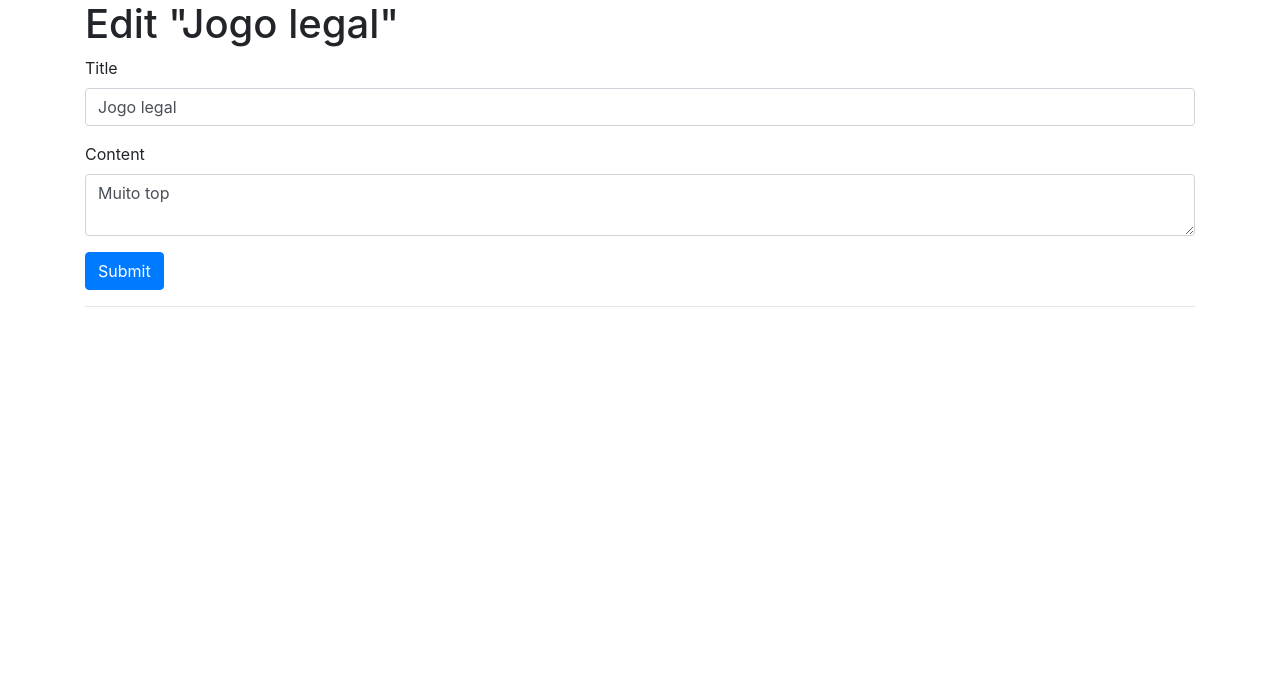
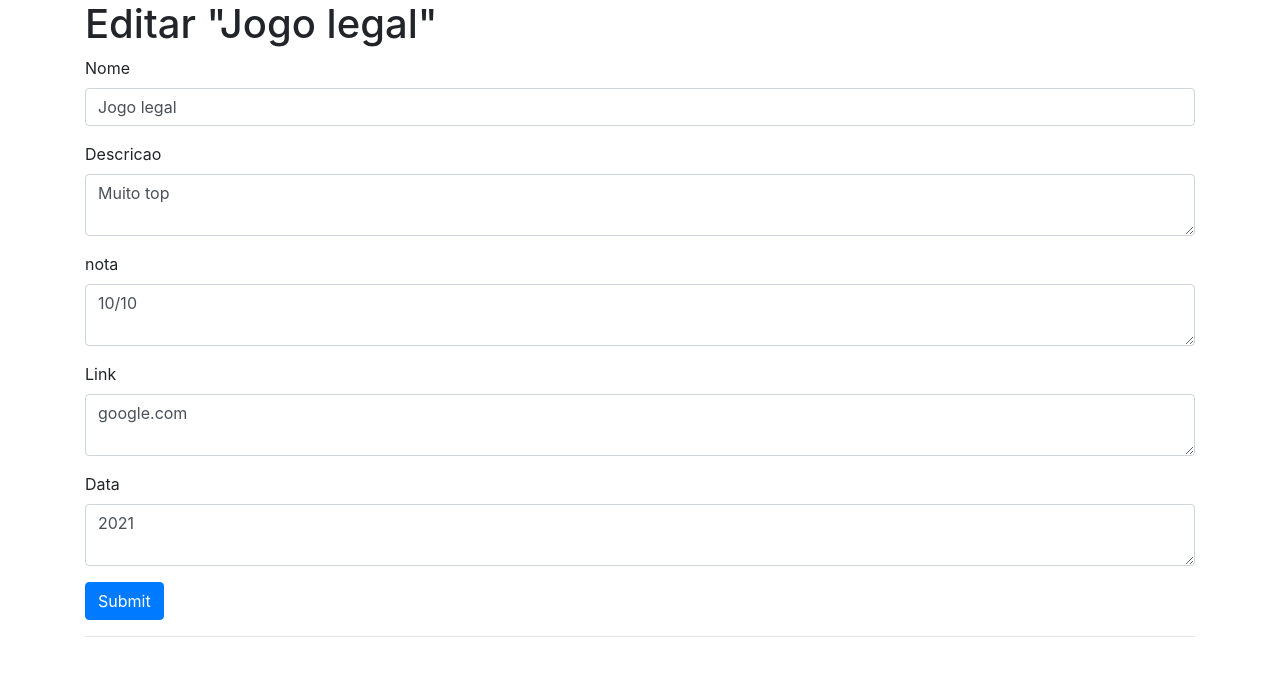
Before and after one commit to otaviootavio/flask-app-game, a Flask app: page /8/edit in a window 1280 px wide. Shown: the part 56-732 px from the top of the page. Run offline with Flask 2, Linux system fonts and the light colour scheme; data comes from the database, SQL or seed files in the repository; both versions use the stored data as it was after the commit; some libraries are stand-ins or nearby versions.

Commit message:
crud completo

```diff
--- a/App.py
+++ b/App.py
@@ -1,5 +1,6 @@
-from flask import Flask, render_template, request, url_for, flash, redirect
+from flask import Flask, render_template, request, session, url_for, flash, redirect
 import sqlite3
+from numpy import delete
 from werkzeug.exceptions import abort
 from flask import g
 
@@ -90,6 +91,13 @@ def create():
                 return redirect(url_for('index'))
         return render_template('create.html')
 
+@app.route('/<int:id>/delete', methods=('GET', 'POST'))
+def delete(id):
+    conn = get_db_connection()
+    conn.execute('DELETE from jogos where id = ?', str(id))
+    conn.commit()
+    conn.close()
+    return redirect(url_for('index'))
 
 @app.route('/<int:id>/edit', methods=('GET', 'POST'))
 def edit(id):
@@ -98,14 +106,16 @@ def edit(id):
     if request.method == 'POST':
         title = request.form['title']
         content = request.form['content']
+        nota = request.form['nota']
+        link = request.form['link']
+        data = request.form['data']
 
         if not title:
             flash('Title is required!')
         else:
             conn = get_db_connection()
-            conn.execute('UPDATE jogos SET title = ?, content = ?'
-                         ' WHERE id = ?',
-                         (title, content, id))
+            conn.execute('UPDATE jogos SET title = ?, content = ?, data = ?, nota = ?, link = ? WHERE id = ?', (title, content, data, nota, link,id) )
+
             conn.commit()
             conn.close()
             return redirect(url_for('index'))
--- a/templates/edit.html
+++ b/templates/edit.html
@@ -1,11 +1,11 @@
 {% extends 'base.html' %}
 
 {% block content %}
-<h1>{% block title %} Edit "{{ jogos['title'] }}" {% endblock %}</h1>
+<h1>{% block title %} Editar "{{ jogos['title'] }}" {% endblock %}</h1>
 
 <form method="post">
     <div class="form-group">
-        <label for="title">Title</label>
+        <label for="title">Nome</label>
         <input type="text" name="title" placeholder="Post title"
                class="form-control"
                value="{{ request.form['title'] or jogos['title'] }}">
@@ -13,13 +13,29 @@
     </div>
 
     <div class="form-group">
-        <label for="content">Content</label>
+        <label for="content">Descricao</label>
         <textarea name="content" placeholder="Post content"
                   class="form-control">{{ request.form['content'] or jogos['content'] }}</textarea>
     </div>
     <div class="form-group">
+        <label for="nota">nota</label>
+        <textarea name="nota" placeholder="Nota"
+                  class="form-control">{{ request.form['nota'] or jogos['nota'] }}</textarea>
+    </div>
+    <div class="form-group">
+        <label for="link">Link</label>
+        <textarea name="link" placeholder="Link"
+                  class="form-control">{{ request.form['link'] or jogos['link'] }}</textarea>
+    </div>
+    <div class="form-group">
+        <label for="data">Data</label>
+        <textarea name="data" placeholder="Data"
+                  class="form-control">{{ request.form['data'] or jogos['data'] }}</textarea>
+    </div>
+    <div class="form-group">
         <button type="submit" class="btn btn-primary">Submit</button>
     </div>
+
 </form>
 <hr>
 {% endblock %}
--- a/templates/form-pesquisa.html
+++ b/templates/form-pesquisa.html
@@ -2,9 +2,9 @@
 {% set page_title = 'content' %}
 {% block content %}
 <form action="#" method="post">
-  <p>Name</p>
+  <h1>Pesquisar jogos</h1>
   <p><input type="text" name="nm"></p>
-  <p><input type="submit" name="submit"></p>
+  <p><input class = "btn btn-primary" type="submit" name="submit"></p>
   </form>
 
 {% endblock %}
--- a/templates/index.html
+++ b/templates/index.html
@@ -13,5 +13,8 @@
     <a href="{{ url_for('edit',id=jogos['id']) }}">
         <span class = "badge badge-danger"> Editar</span>
     </a>
+    <a href="{{ url_for('delete',id=jogos['id']) }}">
+        <span class = "badge badge-danger"> Deletar</span>
+    </a>
 {% endfor %}
 {% endblock %}
```
Also changed, not shown: templates/create.html (+4 -4 lines), database.db.
